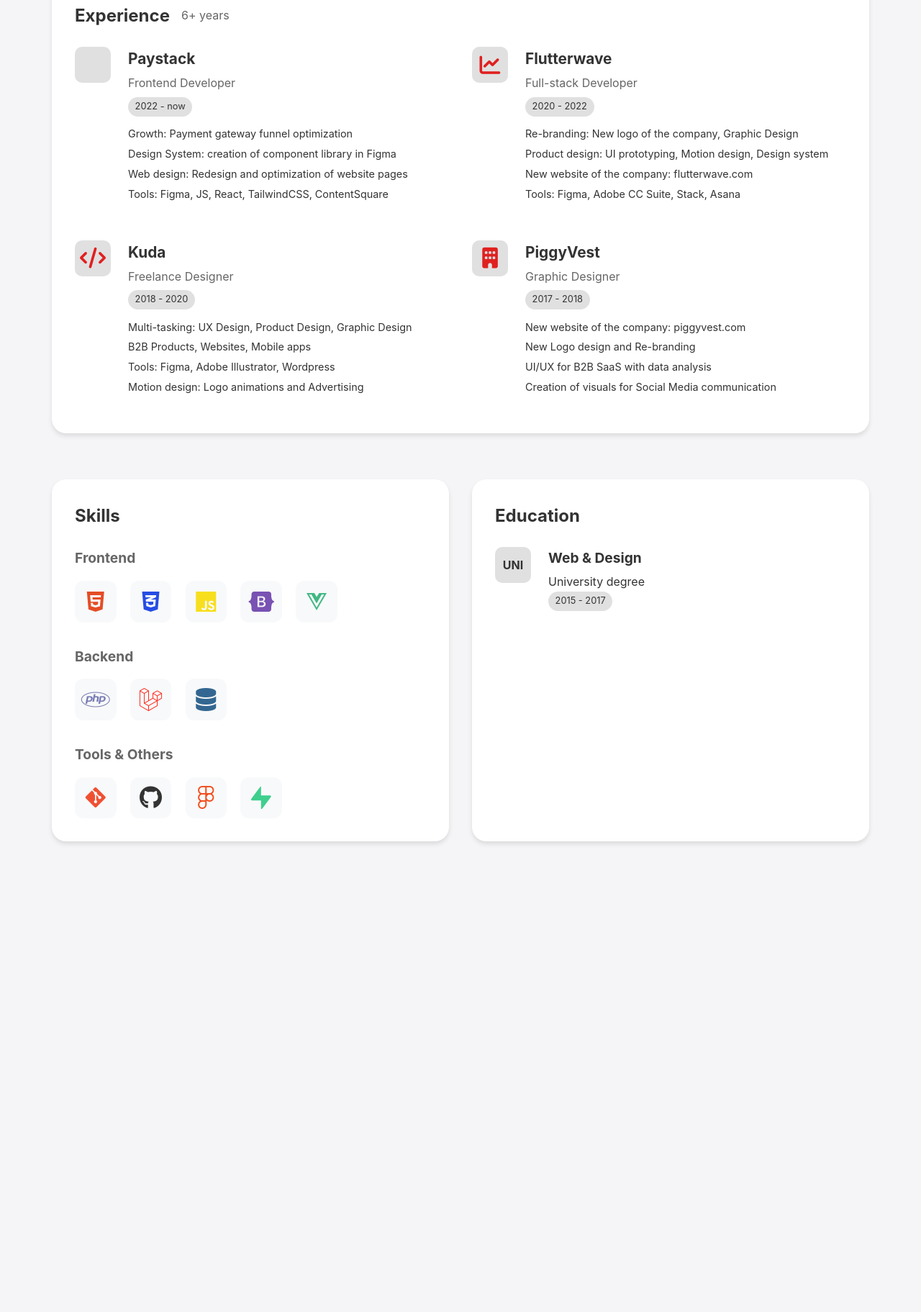
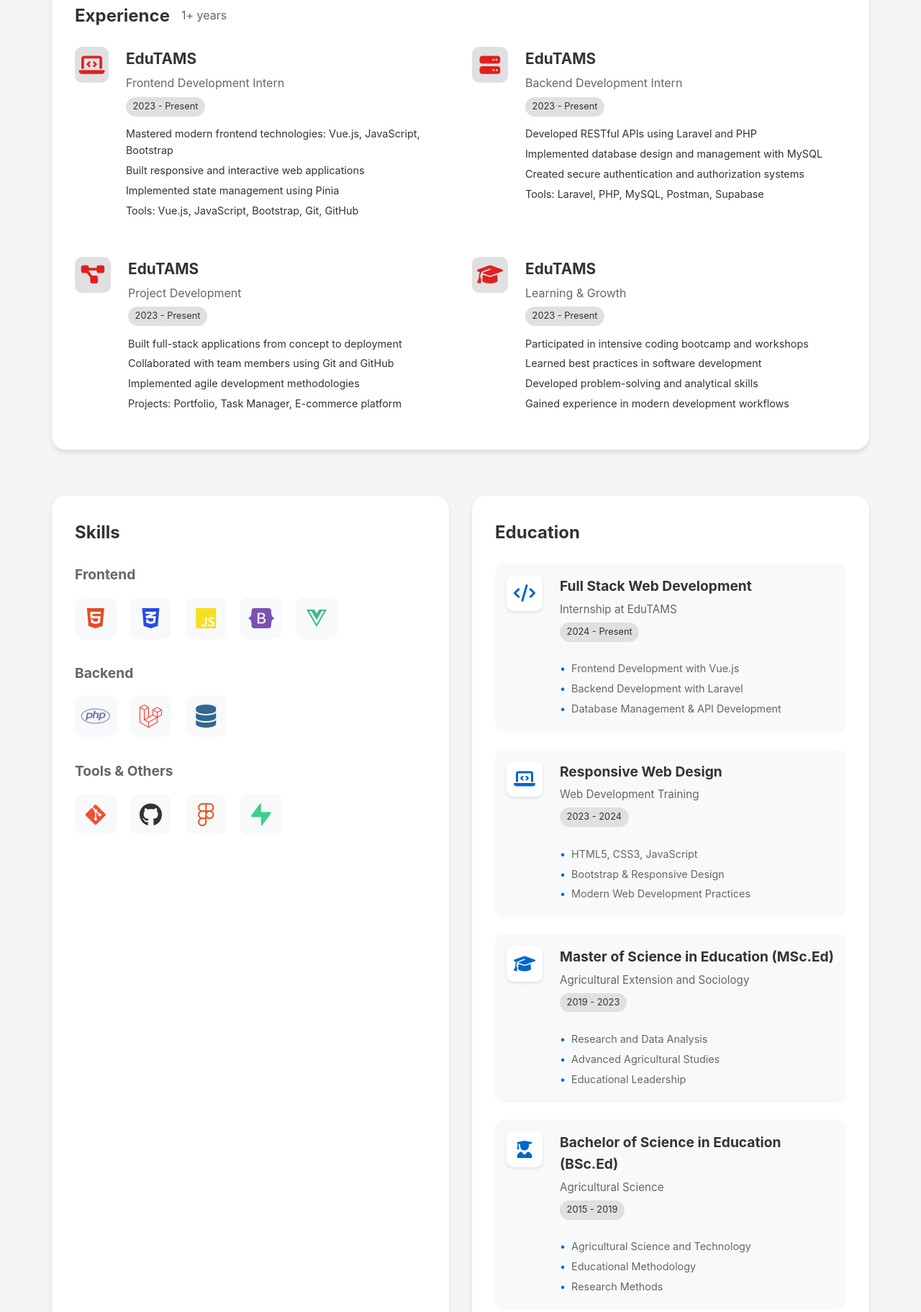
Before and after one commit to Olahdayo/blessing_oloyede, a plain HTML site: page index.html in a window 1280 px wide. Shown: the part 573-2396 px from the top of the page at 72% size. Before the commit the page ends 1774 px from the top, so only its background shows below. Drawn offline with Linux system fonts and the light colour scheme.

Commit message:
adjusted the education section

```diff
--- a/index.html
+++ b/index.html
@@ -194,78 +194,83 @@
       <main>
         <!-- Experience Section -->
         <section class="experience-section">
-          <h2>Experience <span class="year-span">6+ years</span></h2>
+          <h2>Experience <span class="year-span">1+ years</span></h2>
           <div class="experience-grid">
             <div class="experience-card">
               <div class="company-logo">
-                <i class="fab fa-adobe"></i>
+                <i class="fas fa-laptop-code"></i>
               </div>
               <div class="company-info">
-                <h3>Paystack</h3>
-                <p class="job-title">Frontend Developer</p>
-                <div class="year-tag">2022 - now</div>
+                <h3>EduTAMS</h3>
+                <p class="job-title">Frontend Development Intern</p>
+                <div class="year-tag">2023 - Present</div>
                 <ul class="job-details">
-                  <li>Growth: Payment gateway funnel optimization</li>
-                  <li>Design System: creation of component library in Figma</li>
                   <li>
-                    Web design: Redesign and optimization of website pages
+                    Mastered modern frontend technologies: Vue.js, JavaScript,
+                    Bootstrap
                   </li>
-                  <li>Tools: Figma, JS, React, TailwindCSS, ContentSquare</li>
+                  <li>Built responsive and interactive web applications</li>
+                  <li>Implemented state management using Pinia</li>
+                  <li>Tools: Vue.js, JavaScript, Bootstrap, Git, GitHub</li>
                 </ul>
               </div>
             </div>
 
             <div class="experience-card">
               <div class="company-logo">
-                <i class="fas fa-chart-line"></i>
+                <i class="fas fa-server"></i>
               </div>
               <div class="company-info">
-                <h3>Flutterwave</h3>
-                <p class="job-title">Full-stack Developer</p>
-                <div class="year-tag">2020 - 2022</div>
+                <h3>EduTAMS</h3>
+                <p class="job-title">Backend Development Intern</p>
+                <div class="year-tag">2023 - Present</div>
                 <ul class="job-details">
-                  <li>Re-branding: New logo of the company, Graphic Design</li>
+                  <li>Developed RESTful APIs using Laravel and PHP</li>
+                  <li>Implemented database design and management with MySQL</li>
                   <li>
-                    Product design: UI prototyping, Motion design, Design system
+                    Created secure authentication and authorization systems
                   </li>
-                  <li>New website of the company: flutterwave.com</li>
-                  <li>Tools: Figma, Adobe CC Suite, Stack, Asana</li>
+                  <li>Tools: Laravel, PHP, MySQL, Postman, Supabase</li>
                 </ul>
               </div>
             </div>
 
             <div class="experience-card">
               <div class="company-logo">
-                <i class="fas fa-code"></i>
+                <i class="fas fa-project-diagram"></i>
               </div>
               <div class="company-info">
-                <h3>Kuda</h3>
-                <p class="job-title">Freelance Designer</p>
-                <div class="year-tag">2018 - 2020</div>
+                <h3>EduTAMS</h3>
+                <p class="job-title">Project Development</p>
+                <div class="year-tag">2023 - Present</div>
                 <ul class="job-details">
                   <li>
-                    Multi-tasking: UX Design, Product Design, Graphic Design
+                    Built full-stack applications from concept to deployment
                   </li>
-                  <li>B2B Products, Websites, Mobile apps</li>
-                  <li>Tools: Figma, Adobe Illustrator, Wordpress</li>
-                  <li>Motion design: Logo animations and Advertising</li>
+                  <li>Collaborated with team members using Git and GitHub</li>
+                  <li>Implemented agile development methodologies</li>
+                  <li>
+                    Projects: Portfolio, Task Manager, E-commerce platform
+                  </li>
                 </ul>
               </div>
             </div>
 
             <div class="experience-card">
               <div class="company-logo">
-                <i class="fas fa-building"></i>
+                <i class="fas fa-graduation-cap"></i>
               </div>
               <div class="company-info">
-                <h3>PiggyVest</h3>
-                <p class="job-title">Graphic Designer</p>
-                <div class="year-tag">2017 - 2018</div>
+                <h3>EduTAMS</h3>
+                <p class="job-title">Learning & Growth</p>
+                <div class="year-tag">2023 - Present</div>
                 <ul class="job-details">
-                  <li>New website of the company: piggyvest.com</li>
-                  <li>New Logo design and Re-branding</li>
-                  <li>UI/UX for B2B SaaS with data analysis</li>
-                  <li>Creation of visuals for Social Media communication</li>
+                  <li>
+                    Participated in intensive coding bootcamp and workshops
+                  </li>
+                  <li>Learned best practices in software development</li>
+                  <li>Developed problem-solving and analytical skills</li>
+                  <li>Gained experience in modern development workflows</li>
                 </ul>
               </div>
             </div>
@@ -319,14 +324,69 @@
           <!-- Education Section -->
           <section class="education-section">
             <h2>Education</h2>
-            <div class="education-card">
-              <div class="school-logo">
-                <span>UNI</span>
+            <div class="education-cards">
+              <div class="education-card">
+                <div class="school-logo">
+                  <i class="fas fa-code"></i>
+                </div>
+                <div class="education-info">
+                  <h3>Full Stack Web Development</h3>
+                  <p>Internship at EduTAMS</p>
+                  <div class="year-tag">2024 - Present</div>
+                  <ul class="education-details">
+                    <li>Frontend Development with Vue.js</li>
+                    <li>Backend Development with Laravel</li>
+                    <li>Database Management & API Development</li>
+                  </ul>
+                </div>
               </div>
-              <div class="education-info">
-                <h3>Web & Design</h3>
-                <p>University degree</p>
-                <div class="year-tag">2015 - 2017</div>
+
+              <div class="education-card">
+                <div class="school-logo">
+                  <i class="fas fa-laptop-code"></i>
+                </div>
+                <div class="education-info">
+                  <h3>Responsive Web Design</h3>
+                  <p>Web Development Training</p>
+                  <div class="year-tag">2023 - 2024</div>
+                  <ul class="education-details">
+                    <li>HTML5, CSS3, JavaScript</li>
+                    <li>Bootstrap & Responsive Design</li>
+                    <li>Modern Web Development Practices</li>
+                  </ul>
+                </div>
+              </div>
+
+              <div class="education-card">
+                <div class="school-logo">
+                  <i class="fas fa-graduation-cap"></i>
+                </div>
+                <div class="education-info">
+                  <h3>Master of Science in Education (MSc.Ed)</h3>
+                  <p>Agricultural Extension and Sociology</p>
+                  <div class="year-tag">2019 - 2023</div>
+                  <ul class="education-details">
+                    <li>Research and Data Analysis</li>
+                    <li>Advanced Agricultural Studies</li>
+                    <li>Educational Leadership</li>
+                  </ul>
+                </div>
+              </div>
+
+              <div class="education-card">
+                <div class="school-logo">
+                  <i class="fas fa-user-graduate"></i>
+                </div>
+                <div class="education-info">
+                  <h3>Bachelor of Science in Education (BSc.Ed)</h3>
+                  <p>Agricultural Science</p>
+                  <div class="year-tag">2015 - 2019</div>
+                  <ul class="education-details">
+                    <li>Agricultural Science and Technology</li>
+                    <li>Educational Methodology</li>
+                    <li>Research Methods</li>
+                  </ul>
+                </div>
               </div>
             </div>
           </section>
--- a/styles.css
+++ b/styles.css
@@ -629,76 +629,120 @@ main {
   margin-bottom: 1.5rem;
 }
 
+.education-cards {
+  display: flex;
+  flex-direction: column;
+  gap: 1.5rem;
+}
+
 .education-card {
   display: flex;
   gap: 1.5rem;
   align-items: flex-start;
+  padding: 1rem;
+  border-radius: 12px;
+  transition: all 0.3s ease;
+  background-color: var(--bg-tertiary);
+}
+
+.education-card:hover {
+  transform: translateY(-2px);
+  box-shadow: 0 4px 6px var(--shadow-color);
 }
 
 .school-logo {
   width: 50px;
   height: 50px;
-  background-color: var(--border-color);
+  background-color: var(--bg-secondary);
   border-radius: 10px;
   display: flex;
   align-items: center;
   justify-content: center;
   font-weight: bold;
+  box-shadow: 0 2px 4px var(--shadow-color);
+}
+
+.school-logo i {
+  font-size: 1.5rem;
+  color: var(--accent-color);
+}
+
+.education-info {
+  flex: 1;
 }
 
 .education-info h3 {
   font-size: 1.2rem;
   margin-bottom: 0.3rem;
+  color: var(--text-primary);
 }
 
-/* Responsive Adjustments */
+.education-info p {
+  color: var(--text-secondary);
+  font-size: 0.95rem;
+  margin-bottom: 0.3rem;
+}
+
+.education-details {
+  list-style-type: none;
+  margin-top: 0.8rem;
+  color: var(--text-secondary);
+  font-size: 0.9rem;
+}
+
+.education-details li {
+  margin-bottom: 0.3rem;
+  display: flex;
+  align-items: center;
+  gap: 0.5rem;
+}
+
+.education-details li::before {
+  content: "•";
+  color: var(--accent-color);
+}
+
 @media (max-width: 768px) {
-  .container {
-    padding: 1rem;
+  .education-card {
+    padding: 0.8rem;
   }
 
-  .header,
-  .experience-section,
-  .skills-section,
-  .education-section {
-    padding: 1.5rem;
+  .school-logo {
+    width: 45px;
+    height: 45px;
   }
 
-  .experience-grid {
-    grid-template-columns: 1fr;
+  .school-logo i {
+    font-size: 1.3rem;
   }
 
-  .header-content {
-    flex-direction: column;
+  .education-info h3 {
+    font-size: 1.1rem;
   }
 }
 
 @media (max-width: 576px) {
-  .container {
-    padding: 0.5rem;
-  }
-
-  .header,
-  .experience-section,
-  .skills-section,
-  .education-section {
-    padding: 1rem;
-  }
-
-  .experience-card {
-    flex-direction: column;
-    align-items: flex-start;
+  .education-card {
+    flex-direction: row;
+    padding: 0.8rem;
     gap: 1rem;
   }
 
-  .contact-info {
-    flex-direction: column;
-    align-items: flex-start;
-    gap: 0.5rem;
+  .school-logo {
+    width: 40px;
+    height: 40px;
   }
 
-  .interests-list {
-    grid-template-columns: 1fr;
+  .school-logo i {
+    font-size: 1.2rem;
+  }
+
+  .education-info h3 {
+    font-size: 1rem;
+  }
+
+  .education-details {
+    font-size: 0.85rem;
   }
 }
 
```
